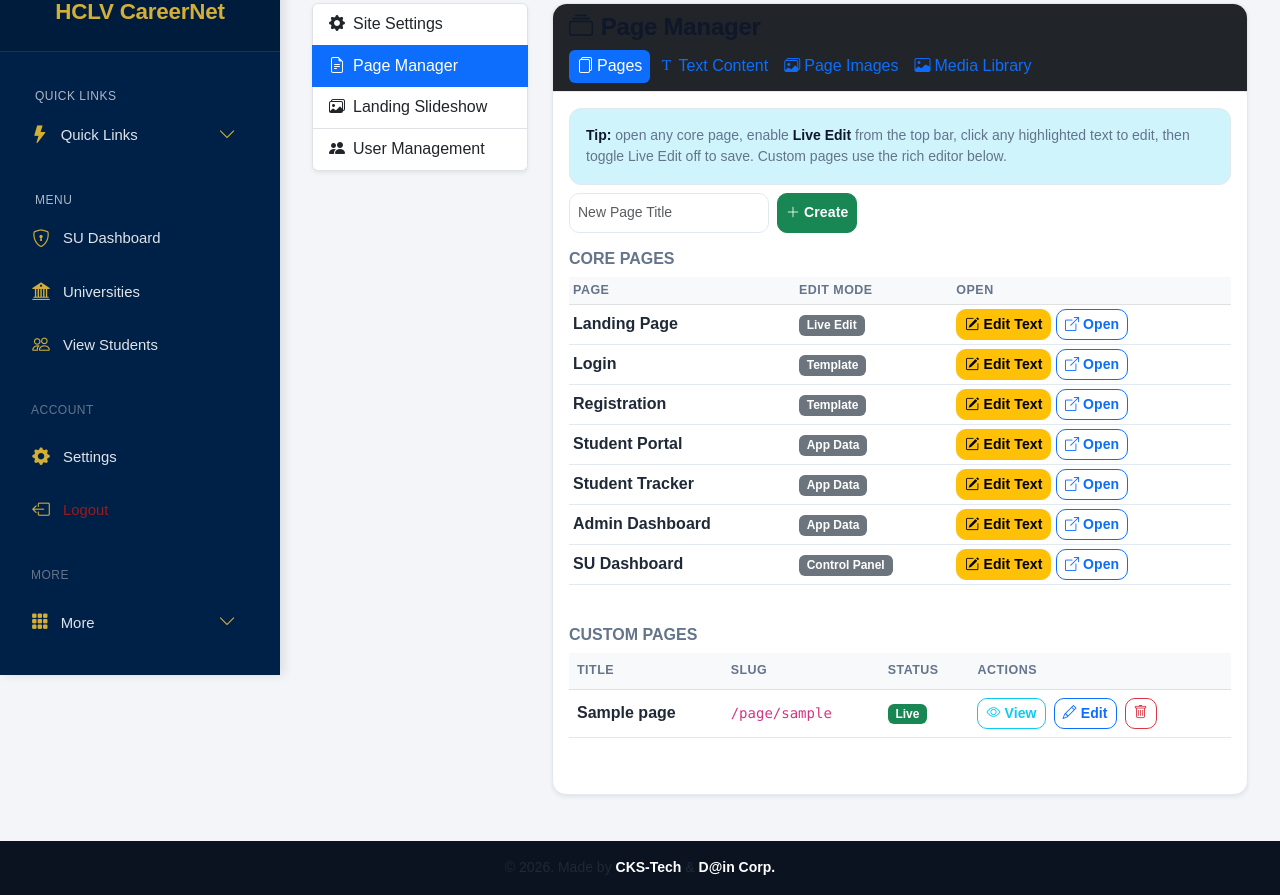
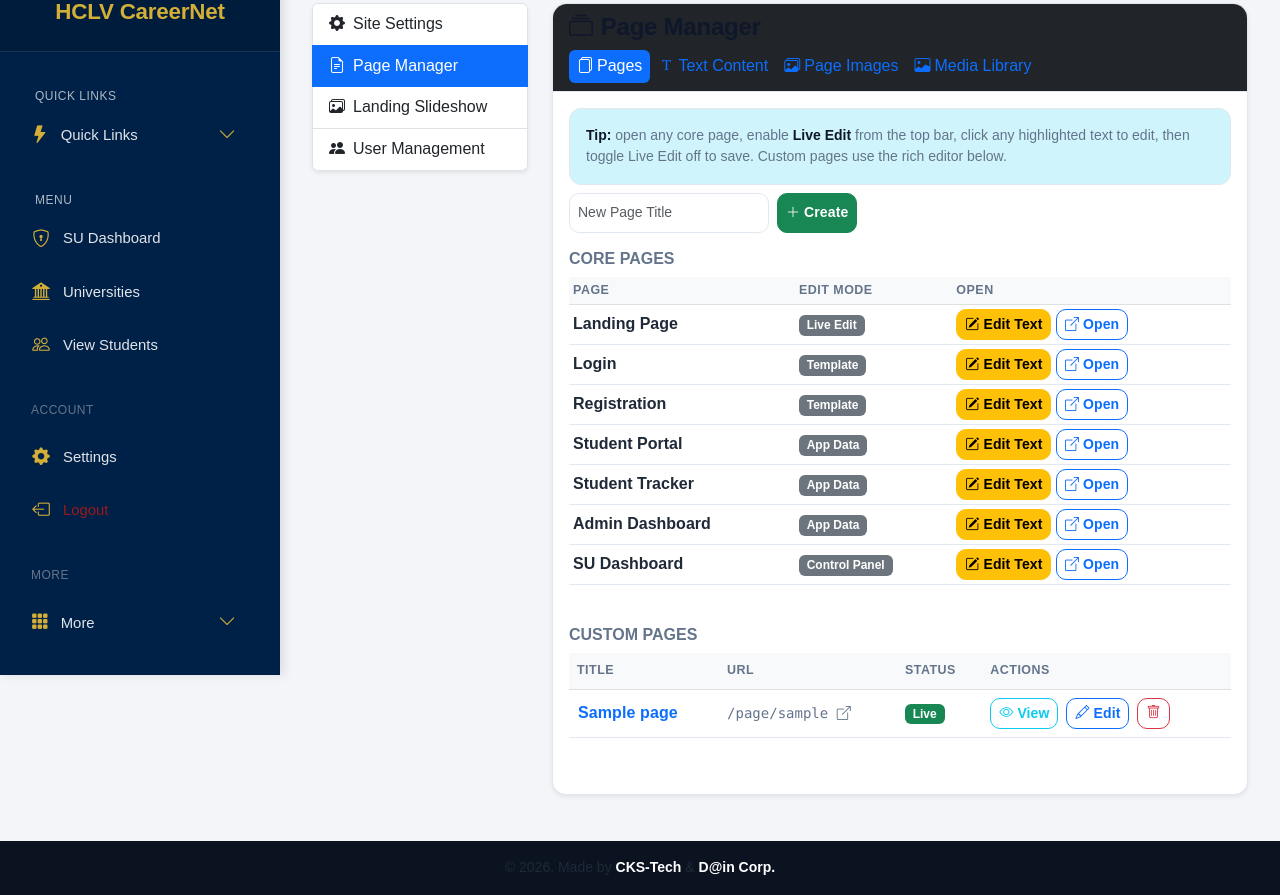
Before and after one commit to ellaish27/careernetv2.0, a Flask app: page /su/dashboard in a window 1280 px wide, after a click on "Page Manager". Shown: the part 125-1020 px from the top of the page. Run offline with Flask 3, Linux system fonts and the light colour scheme; a user stored in the database is signed in; tables that the repository leaves empty hold one stand-in row (values such as "Sample post"); some libraries are stand-ins or nearby versions.

Commit message:
Add live preview to page editor and improve page linking
Introduces a new `/su/preview_page` endpoint for live page previews in the SU dashboard editor and updates `su_dashboard.html` to make page slugs clickable URLs and the page title an edit button.

Replit-Commit-Author: Agent
Replit-Commit-Session-Id: e544159e-1984-4170-ab70-9ad10ecca114
Replit-Commit-Checkpoint-Type: full_checkpoint
Replit-Commit-Event-Id: 215e044a-7961-41bd-a25b-1949cb6999cd
Replit-Commit-Screenshot-Url: https://storage.googleapis.com/screenshot-production-us-central1/fce896ec-01cf-454e-b223-e2f27e9c74fb/e544159e-1984-4170-ab70-9ad10ecca114/HmSIzrG
Replit-Helium-Checkpoint-Created: true

```diff
--- a/routes/su.py
+++ b/routes/su.py
@@ -294,6 +294,71 @@ def edit_page(page_id):
     return redirect(url_for('su.dashboard'))
 
 
+@su_bp.route('/preview_page', methods=['POST'])
+@login_required
+@su_required
+def preview_page():
+    """Render an in-progress page edit using the real page.html template.
+
+    Used by the SU dashboard editor to provide a live preview while typing.
+    Returns the rendered HTML as a standalone fragment (no nav/sidebar).
+    """
+    title = (request.form.get('title') or 'Untitled').strip()
+    content = request.form.get('content') or ''
+
+    # A minimal stand-in object for the page.html template's `page.title` /
+    # `page.content` references — avoids hitting the DB during preview.
+    class _Preview:
+        pass
+    p = _Preview()
+    p.title = title
+    p.content = content
+
+    html = f"""<!doctype html>
+<html lang="en">
+<head>
+<meta charset="utf-8">
+<title>Preview · {p.title}</title>
+<link href="https://cdn.jsdelivr.net/npm/bootstrap@5.3.0/dist/css/bootstrap.min.css" rel="stylesheet">
+<link rel="stylesheet" href="https://cdn.jsdelivr.net/npm/bootstrap-icons@1.10.0/font/bootstrap-icons.css">
+<style>
+  :root {{
+    --accent-color: #D4AF37;
+    --card-header-bg: #f8f9fa;
+    --heading-color: #0f172a;
+  }}
+  body {{
+    font-family: "Segoe UI", Roboto, system-ui, -apple-system, sans-serif;
+    background: #f3f5f9;
+    color: #1f2937;
+    -webkit-font-smoothing: antialiased;
+  }}
+  h1,h2,h3,h4,h5,h6 {{ color: var(--heading-color); font-weight: 700; letter-spacing: -0.01em; }}
+  .page-content img {{ max-width: 100%; height: auto; border-radius: 8px; margin: 1rem 0; }}
+  .page-content a {{ color: var(--accent-color); text-decoration: underline; }}
+  .page-content table {{ width: 100%; border-collapse: collapse; margin: 1rem 0; }}
+  .page-content th, .page-content td {{ border: 1px solid #dee2e6; padding: 8px 12px; text-align: left; }}
+  .page-content th {{ background-color: var(--card-header-bg); }}
+</style>
+</head>
+<body>
+<div class="container py-4">
+  <div class="card shadow-sm border-0">
+    <div class="card-body p-4">
+      <div class="d-flex justify-content-between align-items-center mb-3">
+        <h1 class="mb-0">{p.title}</h1>
+        <span class="badge bg-warning text-dark">Preview</span>
+      </div>
+      <hr>
+      <div class="page-content">{p.content}</div>
+    </div>
+  </div>
+</div>
+</body>
+</html>"""
+    return html
+
+
 @su_bp.route('/delete_page/<int:page_id>', methods=['POST'])
 @login_required
 @su_required
--- a/templates/su_dashboard.html
+++ b/templates/su_dashboard.html
@@ -115,17 +115,30 @@
                         <!-- Page List Table -->
                         <div class="table-responsive mb-4">
                             <table class="table table-hover align-middle">
-                                <thead class="table-light"><tr><th>Title</th><th>Slug</th><th>Status</th><th>Actions</th></tr></thead>
+                                <thead class="table-light"><tr><th>Title</th><th>URL</th><th>Status</th><th>Actions</th></tr></thead>
                                 <tbody>
                                     {% for p in pages %}
                                     <tr>
-                                        <td class="fw-bold">{{ p.title }}</td>
-                                        <td><code>/page/{{ p.slug }}</code></td>
+                                        <td>
+                                            <button class="btn btn-link p-0 fw-bold text-decoration-none edit-page-btn"
+                                                    data-id="{{ p.id }}" data-slug="{{ p.slug }}"
+                                                    data-title="{{ p.title }}" data-content="{{ p.content|e }}"
+                                                    title="Click to edit with live preview">
+                                                {{ p.title }}
+                                            </button>
+                                        </td>
+                                        <td>
+                                            <a href="{{ url_for('view_custom_page', slug=p.slug) }}" target="_blank" class="text-decoration-none">
+                                                <code class="small">/page/{{ p.slug }}</code>
+                                                <i class="bi bi-box-arrow-up-right ms-1 small"></i>
+                                            </a>
+                                        </td>
                                         <td><span class="badge bg-success">Live</span></td>
                                         <td class="d-flex gap-2">
-                                            <a href="{{ url_for('view_custom_page', slug=p.slug) }}" target="_blank" class="btn btn-sm btn-outline-info"><i class="bi bi-eye me-1"></i>View</a>
+                                            <a href="{{ url_for('view_custom_page', slug=p.slug) }}" target="_blank" class="btn btn-sm btn-outline-info" title="Open in new tab"><i class="bi bi-eye me-1"></i>View</a>
                                             <button class="btn btn-sm btn-outline-primary edit-page-btn"
-                                                    data-id="{{ p.id }}" data-title="{{ p.title }}" data-content="{{ p.content|e }}">
+                                                    data-id="{{ p.id }}" data-slug="{{ p.slug }}"
+                                                    data-title="{{ p.title }}" data-content="{{ p.content|e }}">
                                                 <i class="bi bi-pencil me-1"></i>Edit
                                             </button>
                                             <form method="POST" action="{{ url_for('su.delete_page', page_id=p.id) }}" class="d-inline" onsubmit="return confirm('Delete this page?');">
@@ -141,20 +154,44 @@
                             </table>
                         </div>
 
-                        <!-- WYSIWYG Editor Modal Area -->
-                        <div id="editor-area" class="border rounded p-3 bg-light" style="display: none;">
+                        <!-- WYSIWYG Editor + Live Preview -->
+                        <div id="editor-area" class="border rounded p-3" style="display: none; background: var(--card-header-bg);">
                             <form id="pageEditForm" method="POST">
                                 <input type="hidden" name="csrf_token" value="{{ csrf_token() }}">
                                 <input type="hidden" name="page_id" id="edit-page-id">
-                                <div class="row mb-3">
-                                    <div class="col-8"><label class="form-label small fw-bold">Page Title</label><input type="text" id="edit-title" name="title" class="form-control" required></div>
-                                    <div class="col-4 d-flex align-items-end gap-2">
-                                        <button type="submit" class="btn btn-success w-100"><i class="bi bi-save me-1"></i>Publish Live</button>
-                                        <button type="button" class="btn btn-secondary w-100" onclick="closeEditor()">Cancel</button>
+                                <div class="row mb-3 align-items-end g-2">
+                                    <div class="col-md-6">
+                                        <label class="form-label small fw-bold mb-1">Page Title</label>
+                                        <input type="text" id="edit-title" name="title" class="form-control" required>
+                                    </div>
+                                    <div class="col-md-3">
+                                        <label class="form-label small fw-bold mb-1">URL</label>
+                                        <a id="edit-slug-link" href="#" target="_blank" class="d-block text-truncate small text-decoration-none border rounded px-2 py-2"><code id="edit-slug-text">—</code></a>
+                                    </div>
+                                    <div class="col-md-3 d-flex gap-2">
+                                        <button type="submit" class="btn btn-success flex-grow-1"><i class="bi bi-save me-1"></i>Publish</button>
+                                        <button type="button" class="btn btn-secondary" onclick="closeEditor()">Cancel</button>
                                     </div>
                                 </div>
-                                <label class="form-label small fw-bold">Page Content (Edit Visually)</label>
-                                <textarea id="tinymce-editor" name="content"></textarea>
+
+                                <div class="row g-3">
+                                    <div class="col-lg-6">
+                                        <div class="d-flex justify-content-between align-items-center mb-1">
+                                            <label class="form-label small fw-bold mb-0"><i class="bi bi-pencil-square me-1"></i>Editor</label>
+                                            <span class="small text-muted">Edits autoupdate the preview →</span>
+                                        </div>
+                                        <textarea id="tinymce-editor" name="content"></textarea>
+                                    </div>
+                                    <div class="col-lg-6">
+                                        <div class="d-flex justify-content-between align-items-center mb-1">
+                                            <label class="form-label small fw-bold mb-0"><i class="bi bi-eye-fill me-1"></i>Live Preview</label>
+                                            <span id="preview-status" class="small text-muted">Idle</span>
+                                        </div>
+                                        <iframe id="page-preview" title="Page preview"
+                                                style="width:100%; height:560px; border:1px solid var(--border-color); border-radius:8px; background:#fff;"
+                                                sandbox="allow-same-origin"></iframe>
+                                    </div>
+                                </div>
                             </form>
                         </div>
                     </div><!-- /tab pm-pages -->
@@ -495,17 +532,77 @@
                 else reject(j.error || 'Upload failed');
             }).catch(err => reject(String(err)));
         }),
-        content_style: 'body { font-family:Segoe UI,Roboto,Arial,sans-serif; font-size:15px; line-height:1.6; } h1,h2,h3,h4,h5,h6 { margin-top: 1rem; margin-bottom: .5rem; }'
+        content_style: 'body { font-family:Segoe UI,Roboto,Arial,sans-serif; font-size:15px; line-height:1.6; } h1,h2,h3,h4,h5,h6 { margin-top: 1rem; margin-bottom: .5rem; }',
+        setup: function (editor) {
+            // Push every keystroke / formatting change into the live preview iframe.
+            editor.on('input keyup change Undo Redo SetContent', function () {
+                if (typeof schedulePreview === 'function') schedulePreview();
+            });
+        }
     });
+
+    let _previewTimer = null;
+    let _previewInflight = false;
+
+    function refreshPreview() {
+        const iframe = document.getElementById('page-preview');
+        const status = document.getElementById('preview-status');
+        if (!iframe) return;
+        const title = document.getElementById('edit-title').value || 'Untitled';
+        const editor = tinymce.get('tinymce-editor');
+        const content = editor ? editor.getContent() : (document.getElementById('tinymce-editor')?.value || '');
+
+        if (_previewInflight) return;
+        _previewInflight = true;
+        if (status) { status.textContent = 'Updating…'; status.className = 'small text-muted'; }
+
+        const fd = new FormData();
+        fd.append('title', title);
+        fd.append('content', content);
+        fd.append('csrf_token', CSRF_TOKEN);
+        fetch('/su/preview_page', {
+            method: 'POST',
+            headers: {'X-CSRFToken': CSRF_TOKEN},
+            body: fd
+        })
+        .then(r => r.text())
+        .then(html => {
+            iframe.srcdoc = html;
+            if (status) { status.textContent = '✓ Up to date'; status.className = 'small text-success'; }
+        })
+        .catch(() => {
+            if (status) { status.textContent = 'Preview failed'; status.className = 'small text-danger'; }
+        })
+        .finally(() => { _previewInflight = false; });
+    }
+
+    function schedulePreview() {
+        clearTimeout(_previewTimer);
+        const status = document.getElementById('preview-status');
+        if (status) { status.textContent = 'Typing…'; status.className = 'small text-muted'; }
+        _previewTimer = setTimeout(refreshPreview, 600);
+    }
 
     function openEditorFromButton(btn) {
         const id = btn.dataset.id;
+        const slug = btn.dataset.slug || '';
         const title = btn.dataset.title || '';
         const content = btn.dataset.content || '';
 
         document.getElementById('edit-page-id').value = id;
         document.getElementById('edit-title').value = title;
         document.getElementById('pageEditForm').action = '/su/pages/edit/' + id;
+
+        const slugLink = document.getElementById('edit-slug-link');
+        const slugText = document.getElementById('edit-slug-text');
+        if (slug) {
+            slugLink.href = '/page/' + slug;
+            slugText.textContent = '/page/' + slug;
+        } else {
+            slugLink.href = '#';
+            slugText.textContent = '—';
+        }
+
         document.getElementById('editor-area').style.display = 'block';
 
         // TinyMCE may still be initializing on slower clients.
@@ -518,6 +615,8 @@
         }
 
         document.getElementById('editor-area').scrollIntoView({ behavior: 'smooth' });
+        // Render the initial preview right away.
+        setTimeout(refreshPreview, 200);
     }
 
     // Delegated handler is more reliable for dynamic/rehydrated DOM.
@@ -528,6 +627,9 @@
         openEditorFromButton(btn);
     });
 
+    // Refresh preview when the title input changes too.
+    document.getElementById('edit-title')?.addEventListener('input', schedulePreview);
+
     function closeEditor() {
         document.getElementById('editor-area').style.display = 'none';
         const editor = tinymce.get('tinymce-editor');
@@ -537,6 +639,8 @@
             const textarea = document.getElementById('tinymce-editor');
             if (textarea) textarea.value = '';
         }
+        const iframe = document.getElementById('page-preview');
+        if (iframe) iframe.srcdoc = '';
     }
 
     // AJAX Content & Theme Saving (top-of-dashboard quick forms)
```
